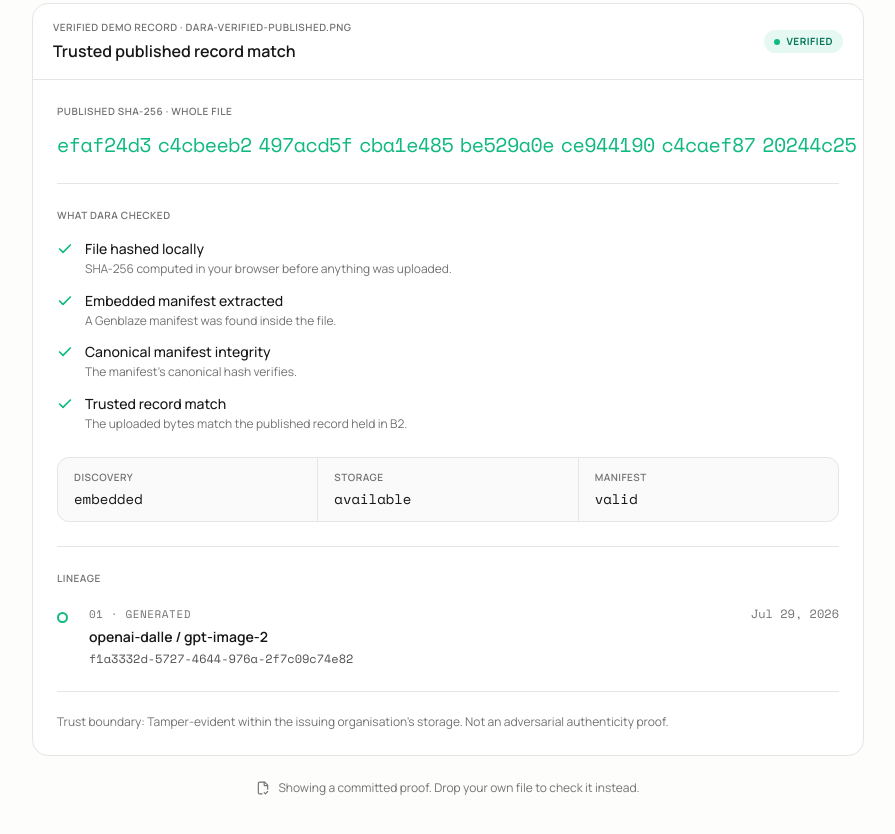
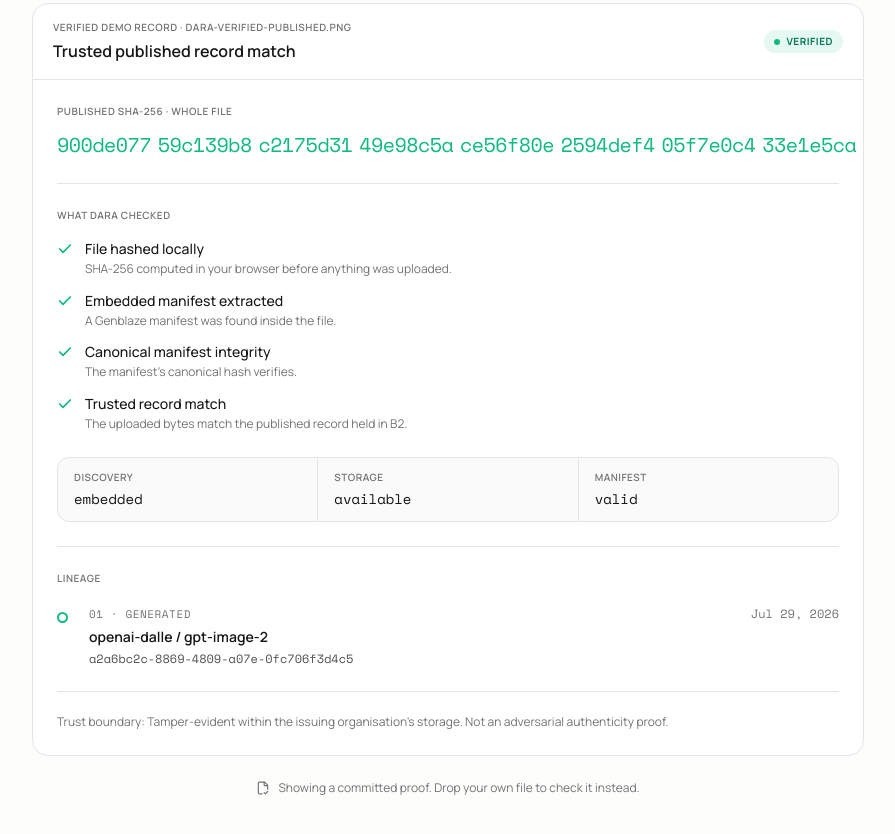
Before and after one commit to Pavilion-devs/dara-media-control, a Next.js app: page /verify in a window 1280 px wide. Shown: the part 580-1414 px from the top of the page, without its empty margins (192-1087 px from the left). Built offline with nearby package versions, Linux system fonts and the light colour scheme.

Commit message:
Ship the real embedded verification proof

```diff
--- a/app/(app)/assets/[id]/asset-screen.tsx
+++ b/app/(app)/assets/[id]/asset-screen.tsx
@@ -7,15 +7,15 @@ import { Badge, CopyRow, Panel, PanelBody, PanelHead } from "@/components/ui";
  * evidence from a specific production run, not a synthetic sample.
  */
 const asset = {
-  id: "9856ED41",
+  id: "B9885F41",
   publishedSha256:
-    "efaf24d3c4cbeeb2497acd5fcba1e485be529a0ece944190c4caef8720244c25",
+    "900de07759c139b8c2175d3149e98c5ace56f80e2594def405f7e0c433e1e5ca",
   sourceSha256:
-    "97f3532e4b5c8a1d6e0f2b3c4d5e6f708192a3b4c5d6e7f8091a2b3c7d5f3164",
+    "83c597a8937c372ae6f606d3ab974d986aa434cf0d0bfa0f538be11dbed35eeb",
   provider: "openai-dalle",
   model: "gpt-image-2",
-  manifestKey: "b2://dara/manifests/f1a3332d-5727-4644-976a-2f7c09c74e82.json",
-  latency: "29.369s",
+  manifestKey: "d7bc702cafdbbe4b48eef3df2e4c92c0e6b0e2eb4d16b8a72086a4f3ba116f58",
+  latency: "Recorded live",
   previewUrl: "/dara-verified-sample.png",
 };
 
@@ -126,7 +126,7 @@ export function AssetScreen({ id }: { id: string }) {
                 label="Published hash (delivered)"
                 value={asset.publishedSha256}
               />
-              <CopyRow label="Manifest" value={asset.manifestKey} />
+              <CopyRow label="Manifest hash" value={asset.manifestKey} />
             </PanelBody>
           </Panel>
         </div>
--- a/app/(public)/verify/verify-screen.tsx
+++ b/app/(public)/verify/verify-screen.tsx
@@ -36,24 +36,29 @@ const demoRecord: VerificationResponse = {
   storage_status: "available",
   verified: true,
   uploaded_sha256:
-    "efaf24d3c4cbeeb2497acd5fcba1e485be529a0ece944190c4caef8720244c25",
+    "900de07759c139b8c2175d3149e98c5ace56f80e2594def405f7e0c433e1e5ca",
   expected_published_sha256:
-    "efaf24d3c4cbeeb2497acd5fcba1e485be529a0ece944190c4caef8720244c25",
+    "900de07759c139b8c2175d3149e98c5ace56f80e2594def405f7e0c433e1e5ca",
   manifest: {
     canonical_hash:
-      "13dc9b8ae977809a90ffcc5b3971a011dc5cbac8c8505df2e7f131fa8a9e9b28",
+      "d7bc702cafdbbe4b48eef3df2e4c92c0e6b0e2eb4d16b8a72086a4f3ba116f58",
     hash_matches: true,
     declared_hashes_match: true,
-    run_id: "f1a3332d-5727-4644-976a-2f7c09c74e82",
-    created_at: "2026-07-29T12:31:10Z",
+    run_id: "a2a6bc2c-8869-4809-a07e-0fc706f3d4c5",
+    created_at: "2026-07-29T19:42:24.645595Z",
     steps: [
       {
         provider: "openai-dalle",
         model: "gpt-image-2",
         modality: "image",
-        prompt: "Dara command center with a visible provenance thread",
-        params: { size: "1024x1024", quality: "low", output_format: "png" },
-        cost_usd: null,
+        prompt: null,
+        params: {
+          n: 1,
+          size: "1024x1024",
+          quality: "low",
+          output_format: "png",
+        },
+        cost_usd: "0.010000",
       },
     ],
     parent_run_id: null,
@@ -61,8 +66,8 @@ const demoRecord: VerificationResponse = {
   },
   lineage: [
     {
-      run_id: "f1a3332d-5727-4644-976a-2f7c09c74e82",
-      at: "2026-07-29T12:31:10Z",
+      run_id: "a2a6bc2c-8869-4809-a07e-0fc706f3d4c5",
+      at: "2026-07-29T19:42:24.645595Z",
       relationship: "generated",
       provider: "openai-dalle",
       model: "gpt-image-2",
```
Also changed, not shown: public/dara-verified-sample.png, 2 other files (tests, documents, lock files or other folders).
